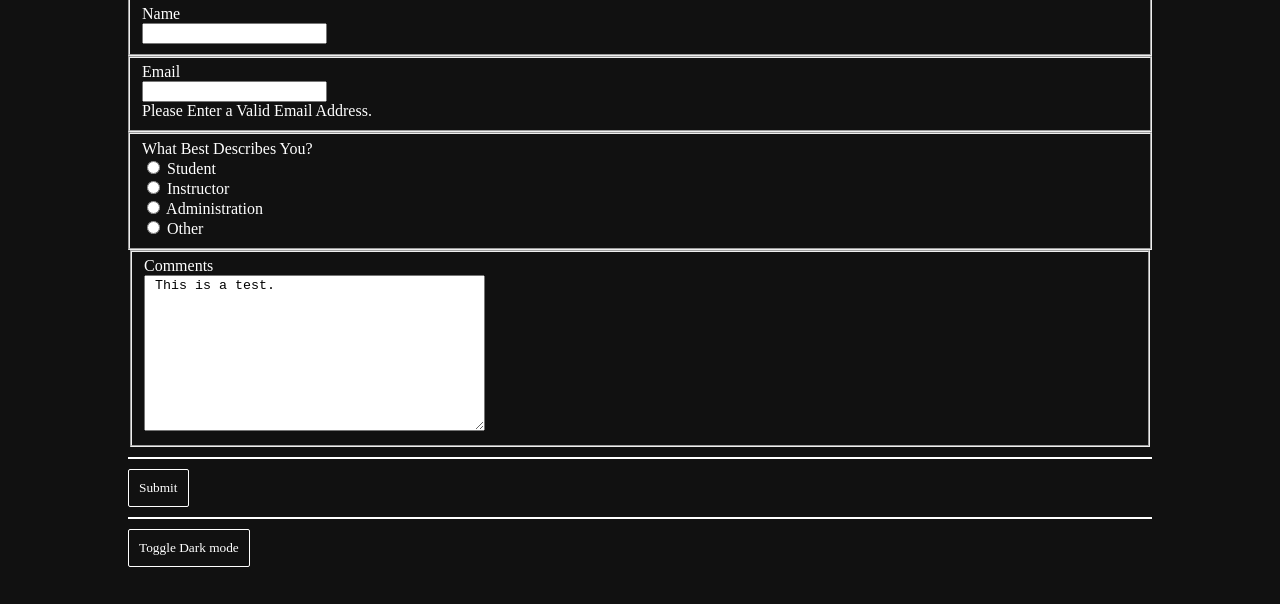
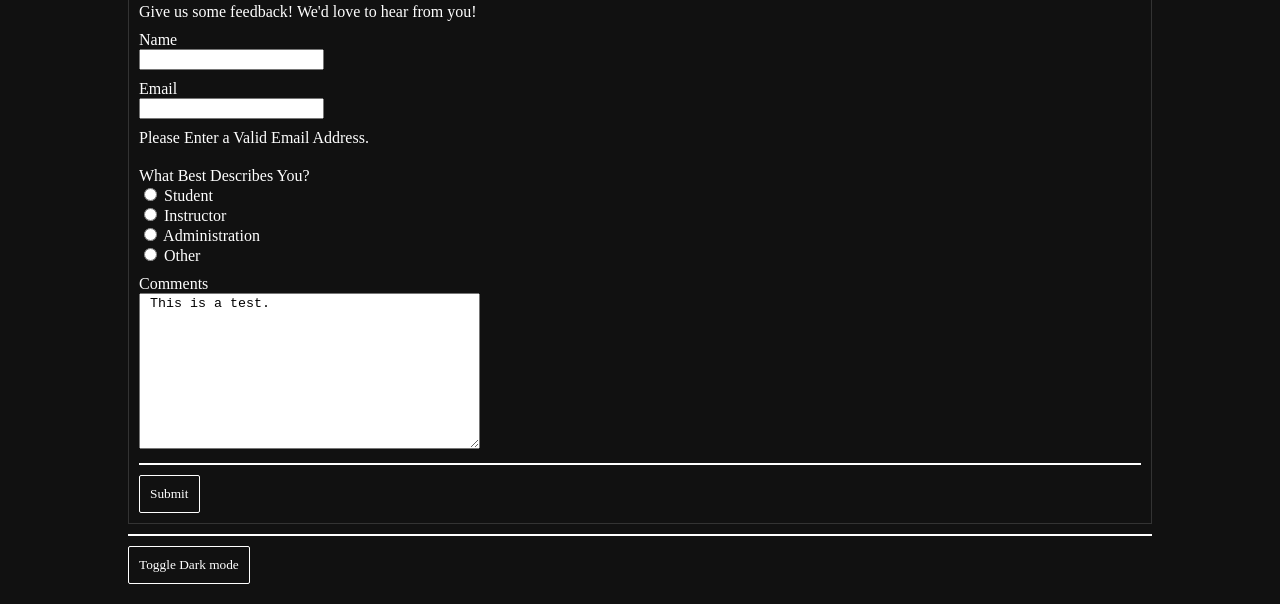
Before and after one commit to mboleary/ars-css-next, a website: page demos/form.html in a window 1280 px wide. Shown: the part 527-1131 px from the top of the page. Drawn offline with nearby package versions, Linux system fonts and the light colour scheme; files that its build step writes are made by us from their sources; a web font is replaced by a local one.

Commit message:
Fixed appBar styling interfering with other elements, added more form styling

```diff
--- a/demos/form.html
+++ b/demos/form.html
@@ -35,8 +35,6 @@
         <!-- Page content goes here -->
 
         <form action="#" target="_blank" method="get">
-
-        </form>
             <div class="app-bar flex-layout vertical">
                 <h1> This is an Info Form </h1>
             </div>
@@ -44,16 +42,16 @@
                 <p> Give us some feedback! We'd love to hear from you! </p>
                 <!-- Note: Fieldset is meant for a PART of a form, not the whole
                 form -->
-            <fieldset class="container required">
+                <fieldset class=" required">
                     <label> Name </label><br>
-                <input type="text"><br>
+                    <input type="text" required><br>
                 </fieldset>
-            <fieldset class="container required error">
+                <fieldset class=" required error">
                     <label> Email </label><br>
-                <input type="email"><br>
+                    <input type="email" required><br>
                     <p class="errors"> Please Enter a Valid Email Address. </p>
                 </fieldset>
-            <fieldset class="container">
+                <fieldset class="">
                     <label> What Best Describes You? </label><br>
                     <input type="radio" name="type" value="student"> Student <br>
                     <input type="radio" name="type" value="instructor"> Instructor <br>
@@ -67,6 +65,7 @@
                 <hr>
                 <input type="submit" value="Submit">
             </div>
+        </form>
         <hr>
         <button onclick="toggleDark()">Toggle Dark mode</button>
     </div>
--- a/scss/appBar.scss
+++ b/scss/appBar.scss
@@ -1,10 +1,11 @@
 // Contains App Bar Stylings
 
 @use 'colors';
+@use 'layout';
 
 // Define Sizings
 $height: 32px;
-$padding: 8px;
+$padding: layout.$default-margin * 2;
 $bg-color: black;
 $fg-color: white;
 
@@ -17,6 +18,8 @@ $fg-color: white;
     padding: $padding;
 }
 
-.app-bar h1,h2,h3,h4,h5,h6,p {
-    margin: 0;
+.app-bar {
+    h1,h2,h3,h4,h5,h6,p {
+        margin: 0;
+    }
 }
--- a/scss/form.scss
+++ b/scss/form.scss
@@ -1 +1,22 @@
 // Styling for Form elements
+
+@use 'colors';
+@use 'layout';
+
+$border-color: #333;
+$fieldset-margin: layout.$default-margin * 2;
+$body-padding: layout.$default-margin * 2;
+
+form .body {
+    border-left: 1px solid $border-color;
+    border-bottom: 1px solid $border-color;
+    border-right: 1px solid $border-color;
+    border-top: 0px;
+    padding: $body-padding;
+}
+
+form fieldset {
+    border: 0;
+    padding: 0;
+    margin: $fieldset-margin 0;
+}
--- a/scss/main.scss
+++ b/scss/main.scss
@@ -9,6 +9,7 @@
 @use 'cards';
 @use 'textSection';
 @use 'appBar';
+@use 'form';
 
 .vbar {
     border-left: layout.$default-margin solid currentColor;
```
Lines whose indentation alone changed are shown as unchanged.
